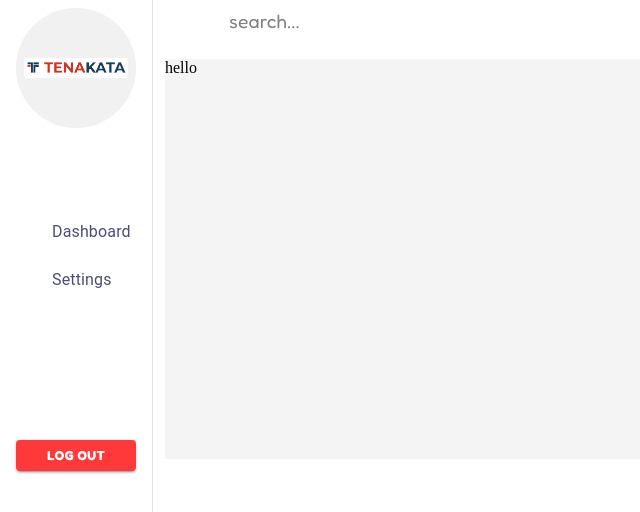
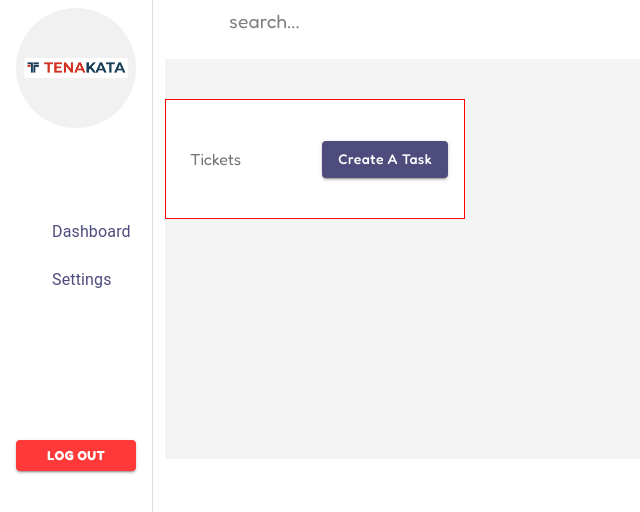
Before and after one commit to Naominm/ticket-management-system-frontend, a React (Vite) app: page /home in a window 1280 px wide. Shown: the top 512 px of the page, without its empty margins (0-640 px from the left). Built offline with nearby package versions, Linux system fonts and the light colour scheme; some icons are missing.

Commit message:
Style: position the cta buttons at top of the page

```diff
--- a/src/pages/mainPage.tsx
+++ b/src/pages/mainPage.tsx
@@ -1,4 +1,4 @@
-import { Box, IconButton, Typography } from "@mui/material";
+import { Box, Button, IconButton, Typography } from "@mui/material";
 import SidebarComponent from "../components/sidebarComponent";
 import SearchIcon from "@mui/icons-material/Search";
 
@@ -22,7 +22,46 @@ export default function CollapsibleSidebar() {
             </Typography>
           </IconButton>
         </Box>
-        <Box sx={{ bgcolor: "#f4f4f4", minHeight: "400px", mt: 2 }}> hello</Box>
+        <Box
+          sx={{
+            bgcolor: "#f4f4f4",
+            minHeight: "400px",
+            mt: 2,
+            display: "flex",
+            flexDirection: "column",
+            gap: 5,
+          }}
+        >
+          <Box
+            sx={{
+              mt: 5,
+              display: "flex",
+              alignItems: "center",
+              justifyContent: "space-between",
+              width: "300px",
+              px: 2,
+              minHeight: "15vh",
+              backgroundColor: "#fff",
+              border: "1px solid red",
+            }}
+          >
+            <IconButton
+              sx={{ fontSize: "1rem", fontFamily: "var(--primary-font)" }}
+            >
+              Tickets
+            </IconButton>
+            <Button
+              variant="contained"
+              sx={{
+                backgroundColor: "var(--background-color)",
+                fontFamily: "Var(--primary-font)",
+                textTransform: "capitalize",
+              }}
+            >
+              Create a task
+            </Button>
+          </Box>
+        </Box>
       </Box>
     </Box>
   );
```
